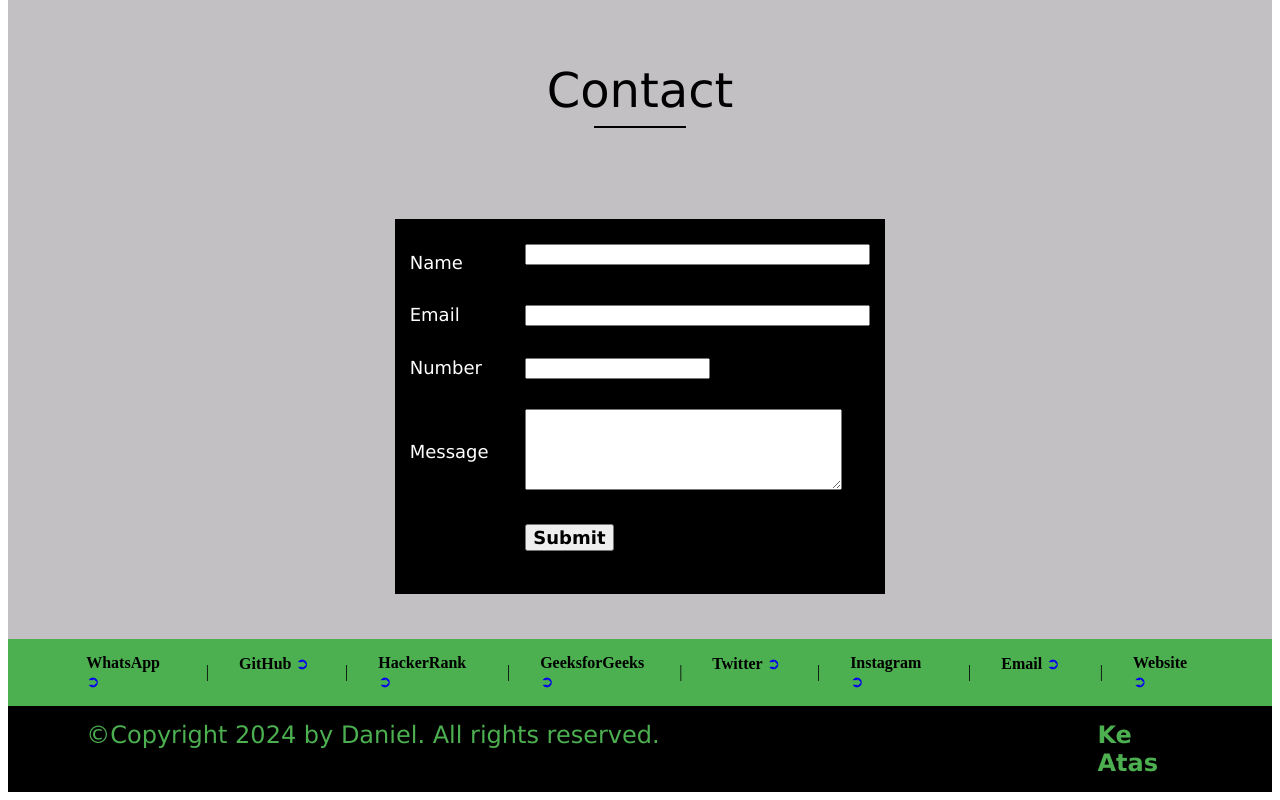
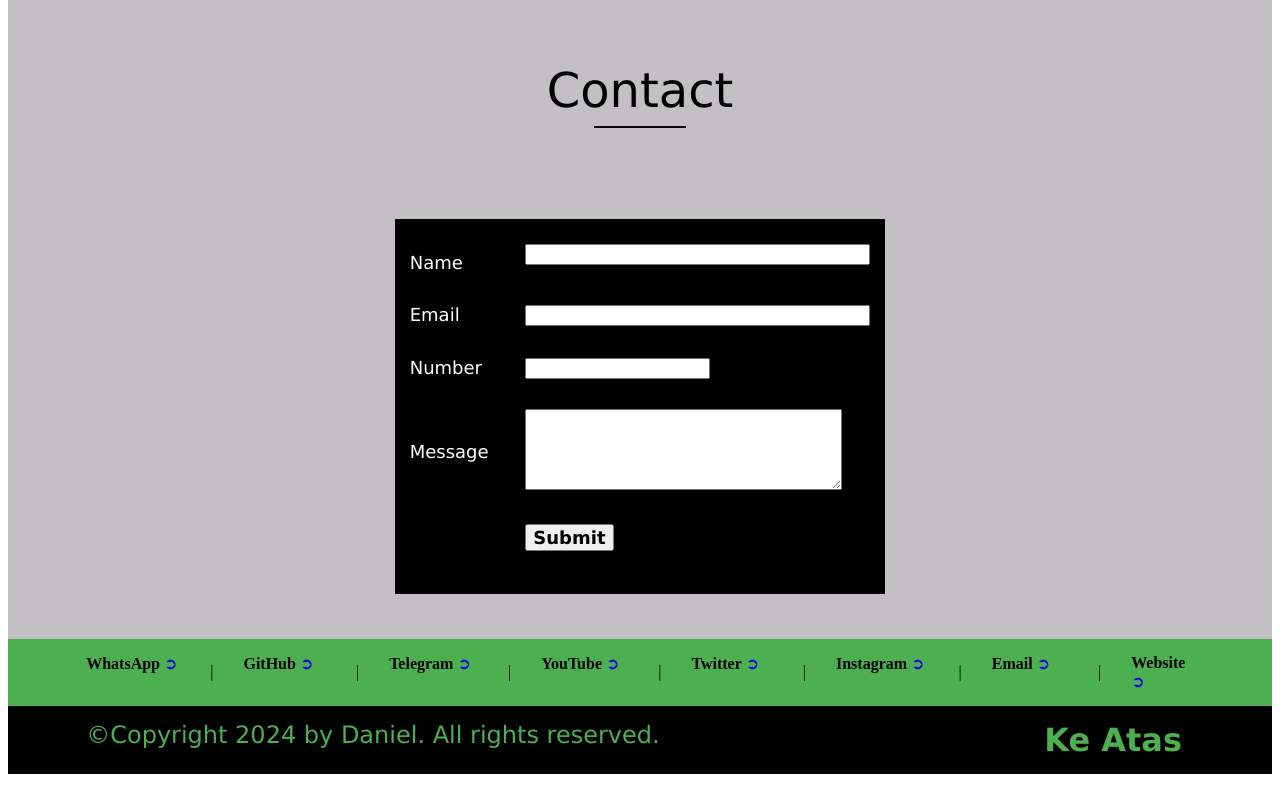
Before and after one commit to LohGeeTec/Website-Daniel, a plain HTML site: page index.html in a window 1280 px wide. Shown: the part 1508-2308 px from the top of the page. Drawn offline with Linux system fonts and the light colour scheme.

Commit message:
Update index.html

```diff
--- a/index.html
+++ b/index.html
@@ -404,8 +404,8 @@
 						</td>
 
 						<td width="13%" valign="top">
-							<b>HackerRank</b>
-							<a href="#" style="text-decoration:none">
+							<b>Telegram</b>
+							<a href="https://t.me/danielrobi" style="text-decoration:none">
 								➲
 							</a>
 						</td>
@@ -415,8 +415,8 @@
 						</td>
 
 						<td width="13%" valign="top">
-							<b>GeeksforGeeks</b>
-							<a href="#" style="text-decoration:none">
+							<b>YouTube</b>
+							<a href="https://www.youtube.com/@danielrobinsar7711" style="text-decoration:none">
 								➲
 							</a>
 						</td>
@@ -488,10 +488,10 @@
 							</font>
 						</td>
 
-						<td width="10%">
+						<td width="15%">
 							<font face="arial" color="black" size="5">
 								<a href="#header" style="text-decoration:none">
-									<font face="Verdana" color="#4CAF50" size="5">
+									<font face="Verdana" color="#4CAF50" size="6">
 										<b>Ke Atas</b>
 									</font>
 								</a>
```
